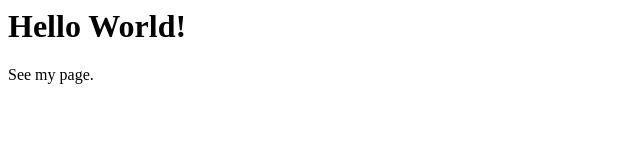
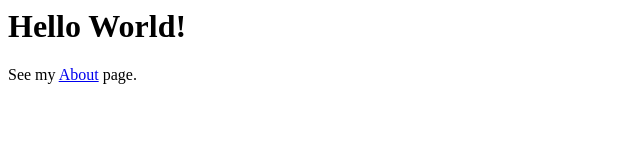
Before and after one commit to sarepal/MyFirstWebsite, a plain HTML site: page index.html in a window 1280 px wide. Shown: the full height of the page, 0-640 px from the left. Drawn offline with Linux system fonts and the light colour scheme.

Commit message:
added link

```diff
--- a/index.html
+++ b/index.html
@@ -1,2 +1,2 @@
 <h1>Hello World!</h1>
-<p>See my page.</p>
+<p>See my <a href="https://sarepal.github.io/MyFirstWebsite/about.html">About</a> page.</p>
```
